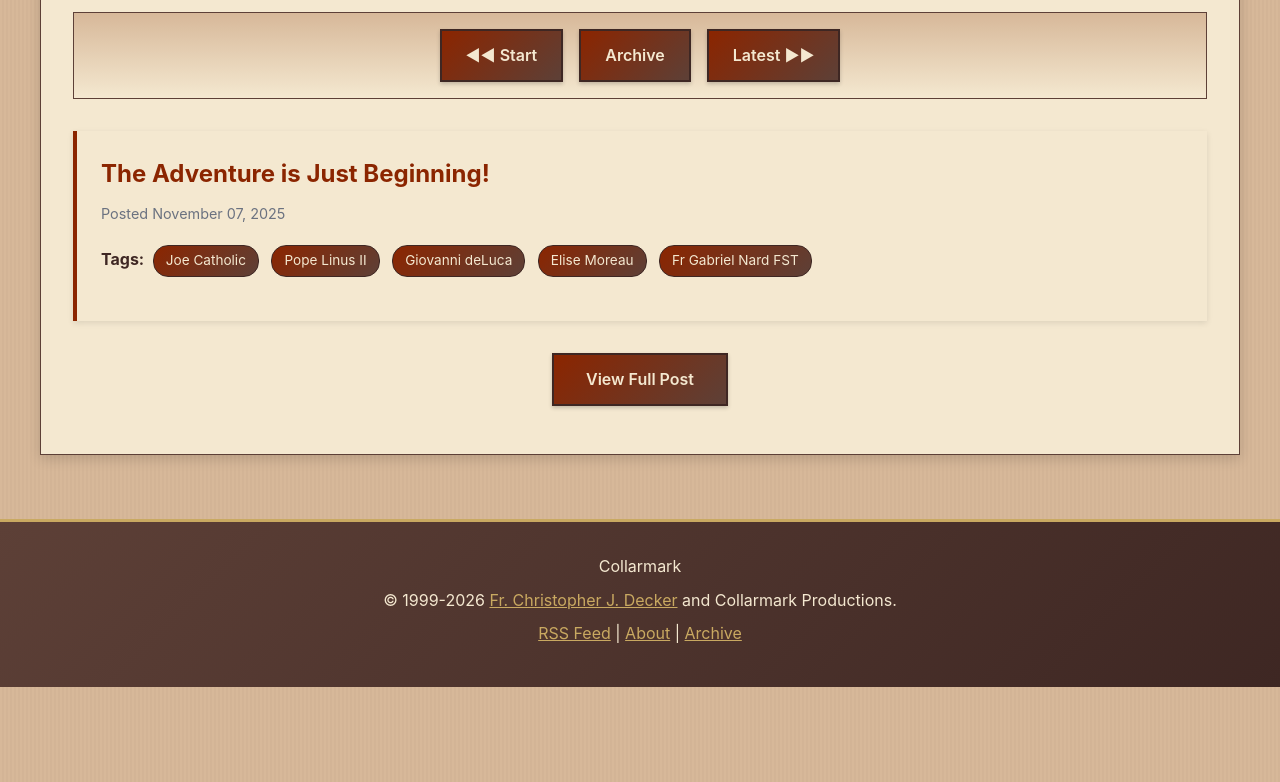
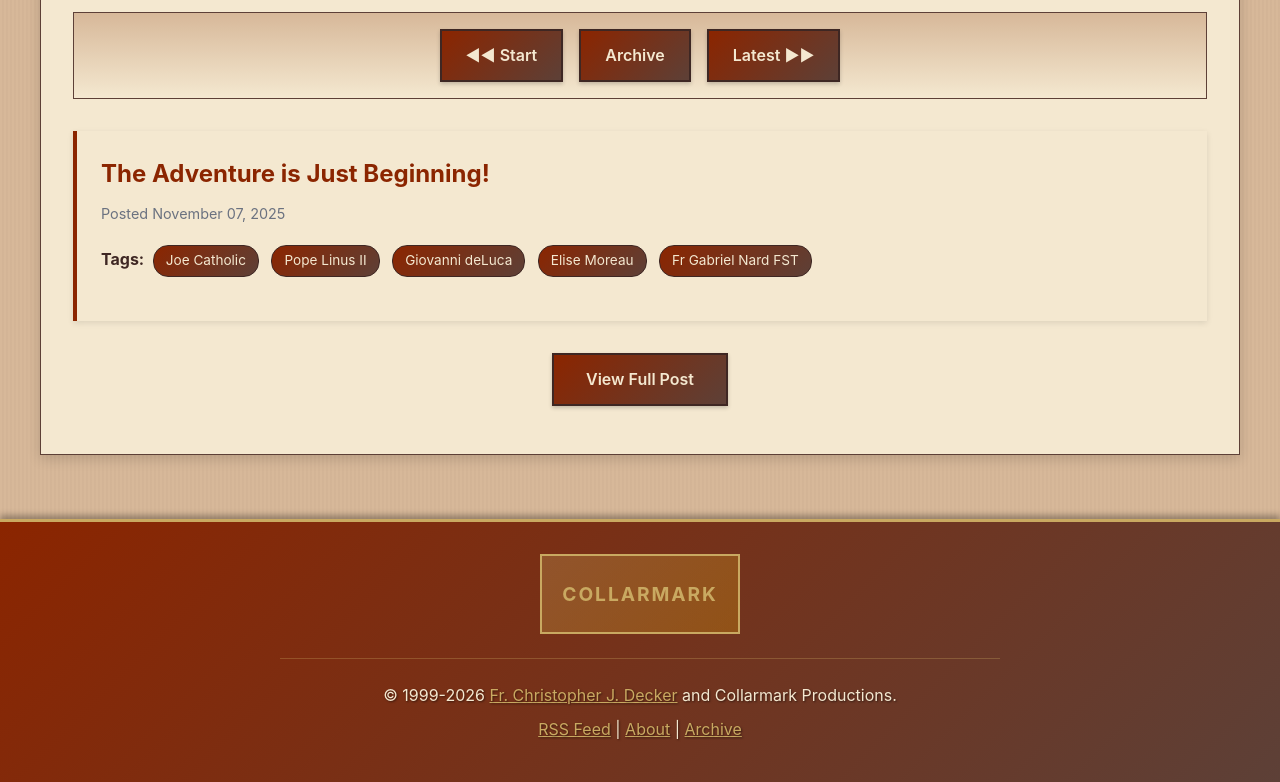
Before and after one commit to joecatholic/joecatholic-webcomic, a Jekyll site: the page built from index.html, in a window 1280 px wide. Shown: the part 763-1545 px from the top of the page. Built offline with Jekyll 4.4.1, drawn with Linux system fonts in a browser that asks for light colours; before the commit the page ends 1450 px from its top, so only the background shows below that.

Commit message:
Enhance footer styles and background gradient
Updated footer background gradient and added new footer styles.

```diff
--- a/assets/css/style.css
+++ b/assets/css/style.css
@@ -1676,12 +1676,53 @@ main {
 
 /* Footer */
 footer {
-    background: linear-gradient(135deg, var(--rich-brown) 0%, var(--dark-brown) 100%);
+    background: linear-gradient(135deg, var(--deep-red) 0%, var(--rich-brown) 100%);
     color: var(--parchment);
-    text-align: center;
     padding: 2rem 1rem;
     margin-top: 4rem;
     border-top: 3px solid var(--gold);
+    box-shadow: 0 -4px 6px rgba(0, 0, 0, 0.3);
+}
+
+.footer-container {
+    max-width: 1200px;
+    margin: 0 auto;
+    text-align: center;
+}
+
+.footer-logo {
+    margin-bottom: 1.5rem;
+}
+
+.footer-logo img {
+    max-width: 200px;
+    height: auto;
+    filter: drop-shadow(0 2px 4px rgba(0, 0, 0, 0.3));
+}
+
+/* Placeholder for logo when not present */
+.footer-logo-placeholder {
+    display: inline-block;
+    width: 200px;
+    height: 80px;
+    background: linear-gradient(135deg, rgba(201, 169, 97, 0.3), rgba(217, 151, 6, 0.3));
+    border: 2px solid var(--gold);
+    display: flex;
+    align-items: center;
+    justify-content: center;
+    font-weight: 700;
+    color: var(--gold);
+    font-size: 1.2rem;
+    letter-spacing: 0.1em;
+    text-transform: uppercase;
+    margin: 0 auto 1.5rem;
+}
+
+.footer-divider {
+    width: 60%;
+    height: 1px;
+    background: rgba(201, 169, 97, 0.3);
+    margin: 1.5rem auto;
 }
 
 footer a {
@@ -1695,6 +1736,7 @@ footer a:hover {
 
 footer p {
     margin: 0.5rem 0;
+    text-shadow: 1px 1px 2px rgba(0, 0, 0, 0.5);
 }
 
 /* ============================================
```
